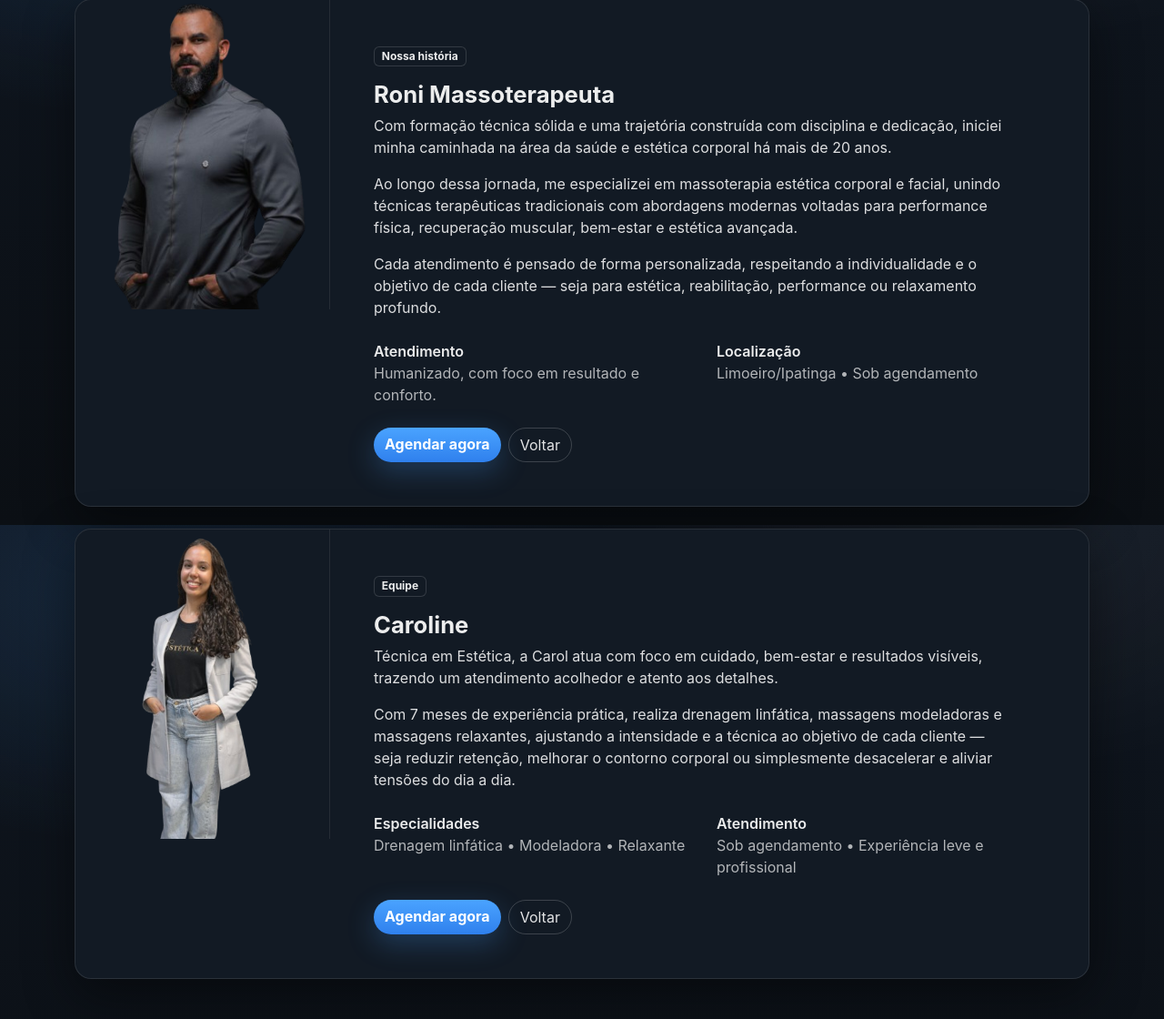
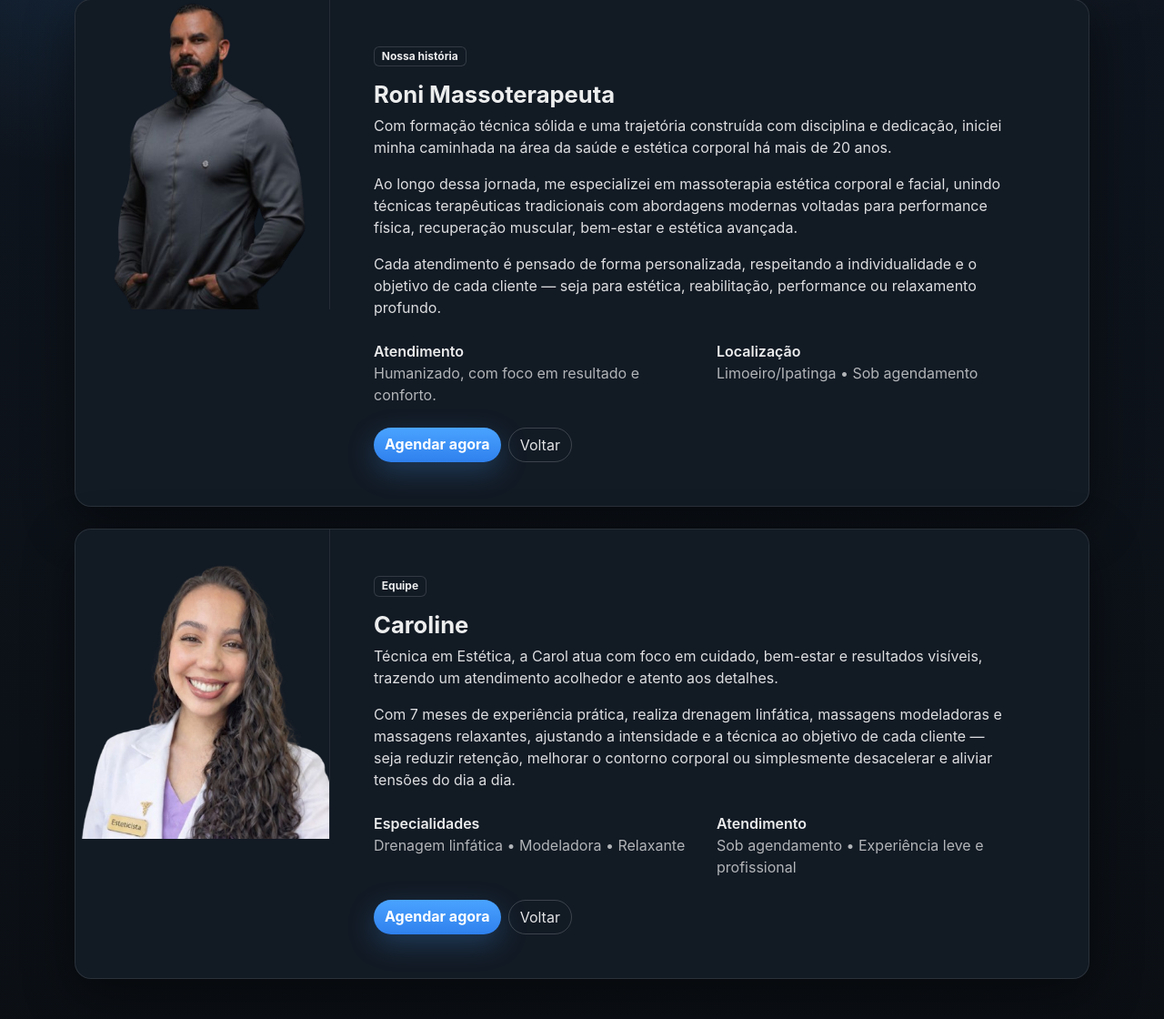
Before and after one commit to marcelinho1212/rony-massoterapia, a Django app: page /sobre/ in a window 1280 px wide. Shown: the part 223-1343 px from the top of the page at 91% size. Run offline with Django 5.2, Linux system fonts and the light colour scheme.

Commit message:
Ajustes em footer e about.html

```diff
--- a/core/static/css/theme.css
+++ b/core/static/css/theme.css
@@ -24,19 +24,24 @@
 }
 
 /* ===== Base (aplica SEM precisar de classe no body) ===== */
-html, body{
-  height: 100%;
-}
-
-body{
+.rm-body{
   font-family: "Inter", system-ui, -apple-system, Segoe UI, Roboto, Arial, sans-serif;
   color: var(--rm-text);
   min-height: 100vh;
+
+  /* Flexbox para empurrar o footer pro final da página */
+  display: flex;
+  flex-direction: column;
 
   background:
     radial-gradient(900px 500px at 15% 10%, rgba(74,163,255,.14), transparent 55%),
     radial-gradient(800px 500px at 85% 0%, rgba(255,255,255,.06), transparent 55%),
     linear-gradient(180deg, var(--rm-bg-2), var(--rm-bg));
+}
+
+/* Faz o conteúdo principal preencher o espaço vazio */
+main.container {
+  flex: 1;
 }
 
 /* Texto muted (você usa class="muted" nos templates) */
@@ -361,7 +366,7 @@ body.modal-open footer {
 
 /* ajuste fino opcional para a Carol (se precisar) */
 .rm-about-photo--carol{
-  object-position: center 20%;
+  object-position: center 0%;
 }
 
 /* impede quebra feia do título */
--- a/core/templates/core/about.html
+++ b/core/templates/core/about.html
@@ -71,7 +71,7 @@
     <div class="rm-about-grid">
       <div class="rm-about-photo-wrap">
         <img
-          src="{% static 'core/img/carol4.png' %}"
+          src="{% static 'core/img/carol5.png' %}"
           alt="Caroline"
           class="rm-about-photo rm-about-photo--carol"
         >
```
Also changed, not shown: core/static/core/img/carol5.png (added).
